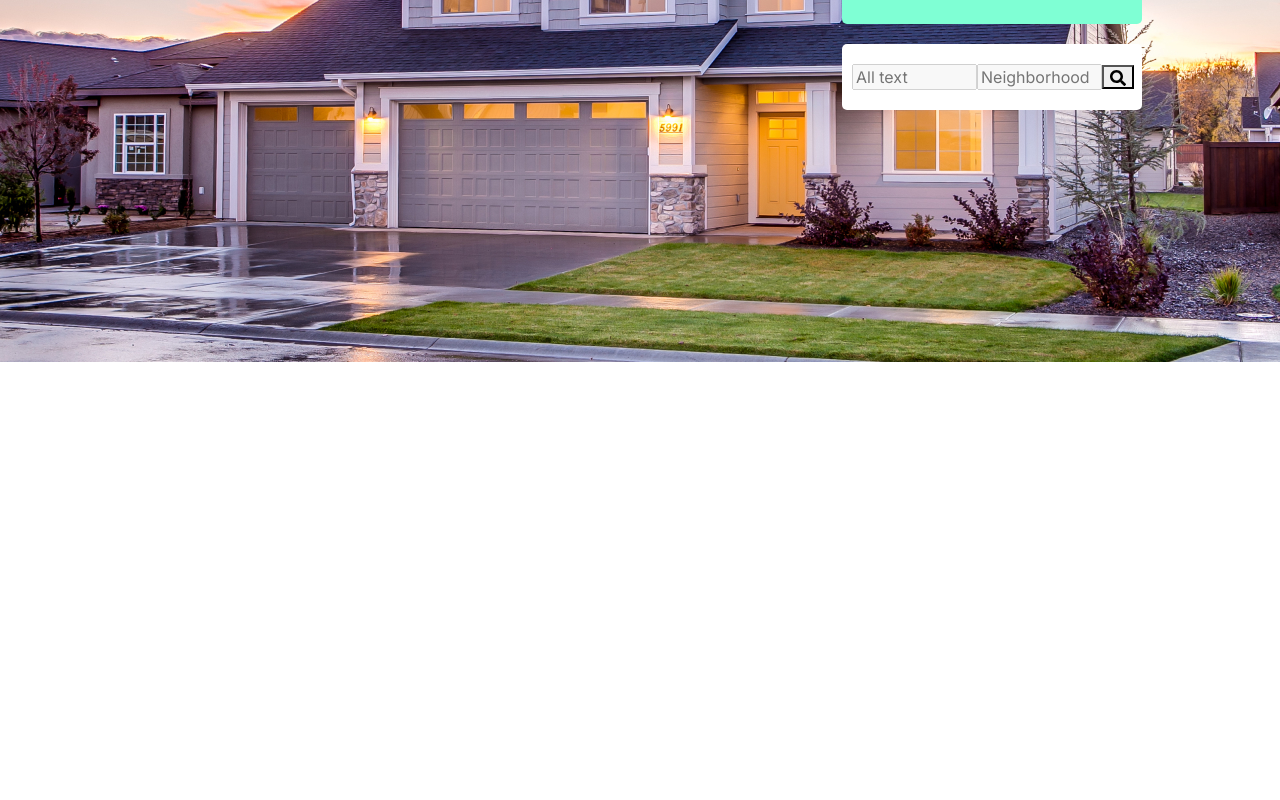
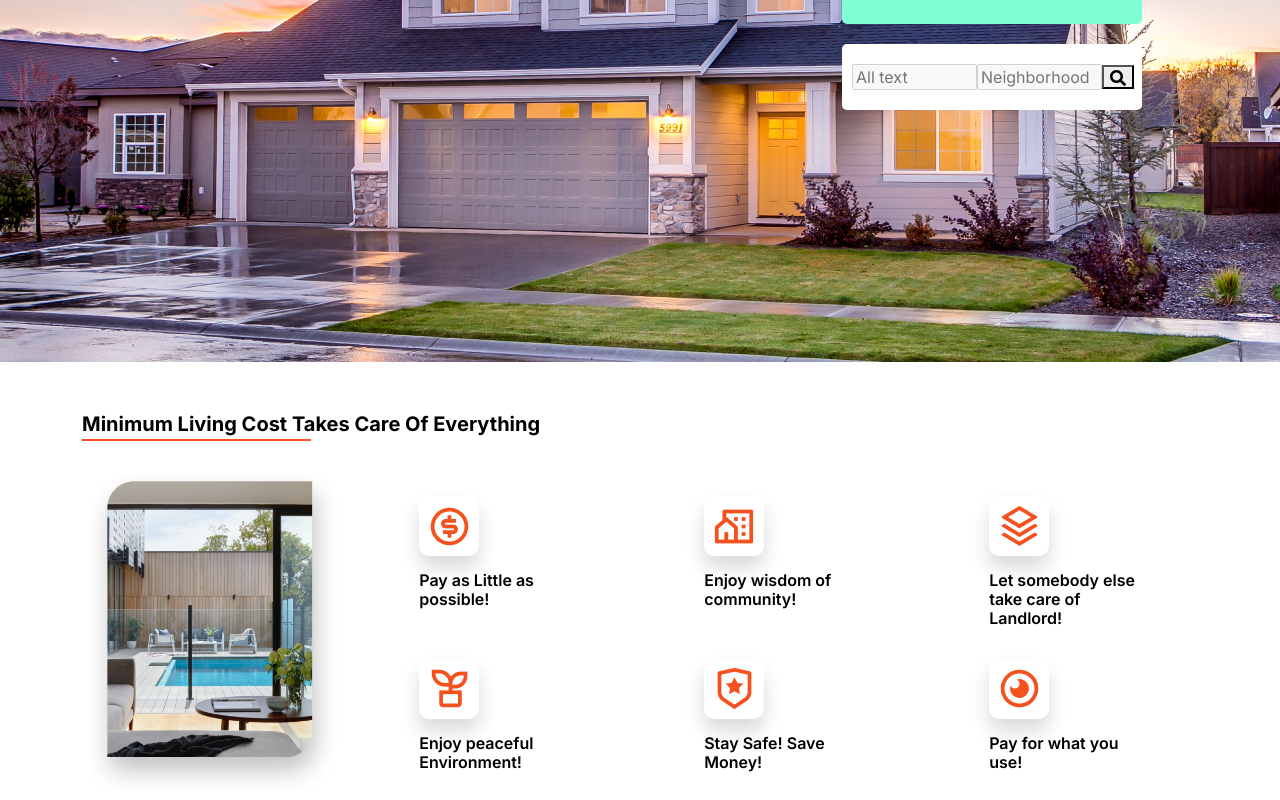
Before and after one commit to Kayzubi/home_rentals, a React (Create React App) app: page / in a window 1280 px wide. Shown: the part 398-1198 px from the top of the page. Before the commit the page ends 800 px from the top, so only its background shows below. Built offline with nearby package versions, Linux system fonts and the light colour scheme.

Commit message:
complete features section

```diff
--- a/src/App.scss
+++ b/src/App.scss
@@ -91,7 +91,7 @@ body {
 }
 
 section {
-  margin-bottom: 50px;
+  margin-top: 50px;
 }
 
 button {
@@ -132,3 +132,22 @@ img {
 .full-h {
   height: 100%;
 }
+
+.heading__secondary {
+  font-weight: 700;
+  font-size: 20px;
+  text-transform: capitalize;
+  position: relative;
+  width: max-content;
+  margin: 30px 0;
+
+  &::after {
+    content: '';
+    position: absolute;
+    width: 50%;
+    height: 2px;
+    left: 0;
+    bottom: -5px;
+    background-color: #f4511e;
+  }
+}
--- /dev/null
+++ b/src/components/Features/Features.jsx
@@ -0,0 +1,62 @@
+import React from 'react'
+import { Col, Container, Row } from 'reactstrap'
+import { icons, images } from '../../assets/images'
+import SingleFeature from '../SingleFeature/SingleFeature'
+import { motion } from 'framer-motion'
+
+const feature = [
+  {
+    icon: icons.money,
+    text: 'Pay as Little as possible!',
+  },
+  {
+    icon: icons.community,
+    text: 'Enjoy wisdom of community!',
+  },
+  {
+    icon: icons.Landlord,
+    text: 'Let somebody else take care of Landlord!',
+  },
+  {
+    icon: icons.environment,
+    text: 'Enjoy peaceful Environment!',
+  },
+  {
+    icon: icons.safe,
+    text: 'Stay Safe! Save Money!',
+  },
+  {
+    icon: icons.pay,
+    text: 'Pay for what you use!',
+  },
+]
+
+const Features = () => {
+  return (
+    <section>
+      <Container>
+        <h2 className='heading__secondary'>
+          minimum living cost takes care of everything
+        </h2>
+        <Row>
+          <Col lg='3'>
+            <motion.img
+              whileHover={{ scale: 1.1 }}
+              src={images.InfoSection}
+              alt=''
+            />
+          </Col>
+          <Col lg='9'>
+            <Row>
+              {feature.map((item, index) => (
+                <SingleFeature text={item.text} icon={item.icon} key={index} />
+              ))}
+            </Row>
+          </Col>
+        </Row>
+      </Container>
+    </section>
+  )
+}
+
+export default Features
--- /dev/null
+++ b/src/components/SingleFeature/SingleFeature.jsx
@@ -0,0 +1,24 @@
+import React from 'react'
+import PropTypes from 'prop-types'
+import { Col } from 'reactstrap'
+import styles from './singleFeature.module.scss'
+
+const SingleFeature = ({ text, icon }) => {
+  return (
+    <Col lg='4' md='6'>
+      <div className={styles.feature}>
+        <div className={styles.featureIcon}>
+          <img src={icon} alt='' />
+        </div>
+        <h3>{text}</h3>
+      </div>
+    </Col>
+  )
+}
+
+SingleFeature.propTypes = {
+  text: PropTypes.string.isRequired,
+  icon: PropTypes.any.isRequired,
+}
+
+export default SingleFeature
--- /dev/null
+++ b/src/components/SingleFeature/singleFeature.module.scss
@@ -0,0 +1,22 @@
+.feature {
+  margin: 30px auto 0;
+  width: 60%;
+  cursor: pointer;
+
+  h3 {
+    font-weight: 600;
+  }
+}
+
+.featureIcon {
+  background: #ffffff;
+  box-shadow: 0px 12px 19px rgba(0, 0, 0, 0.15);
+  border-radius: 10px;
+  padding: 10px;
+  width: 60px;
+  height: 60px;
+  display: flex;
+  justify-content: center;
+  align-items: center;
+  margin-bottom: 15px;
+}
--- a/src/views/Home.jsx
+++ b/src/views/Home.jsx
@@ -1,4 +1,5 @@
 import React from 'react'
+import Features from '../components/Features/Features'
 import Header from '../components/Header/Header'
 import Hero from '../components/Hero/Hero'
 
@@ -6,6 +7,7 @@ const Home = () => {
   return (
     <div>
       <Hero />
+      <Features />
     </div>
   )
 }
```
Also changed, not shown: src/components/Features/features.module.scss (added).
